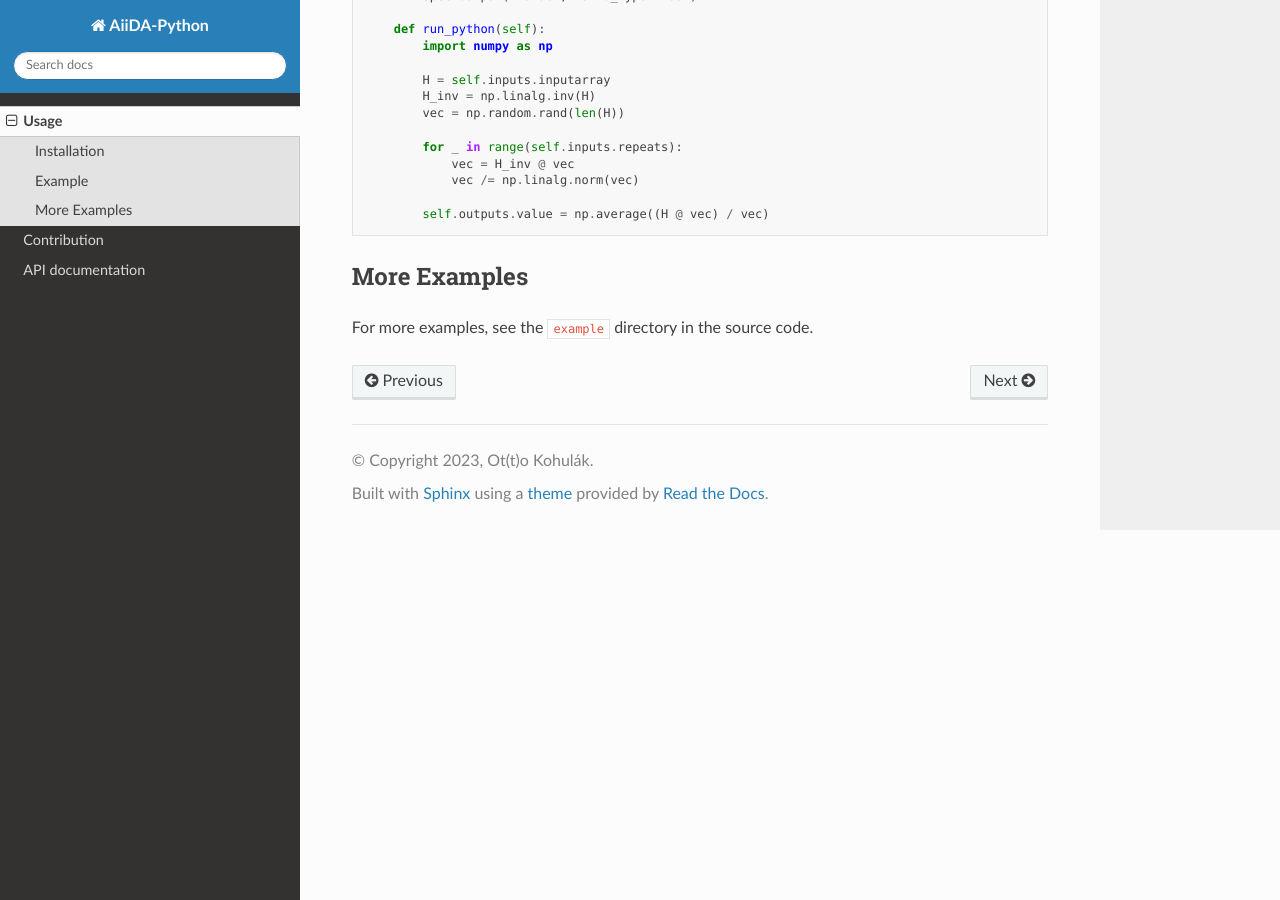
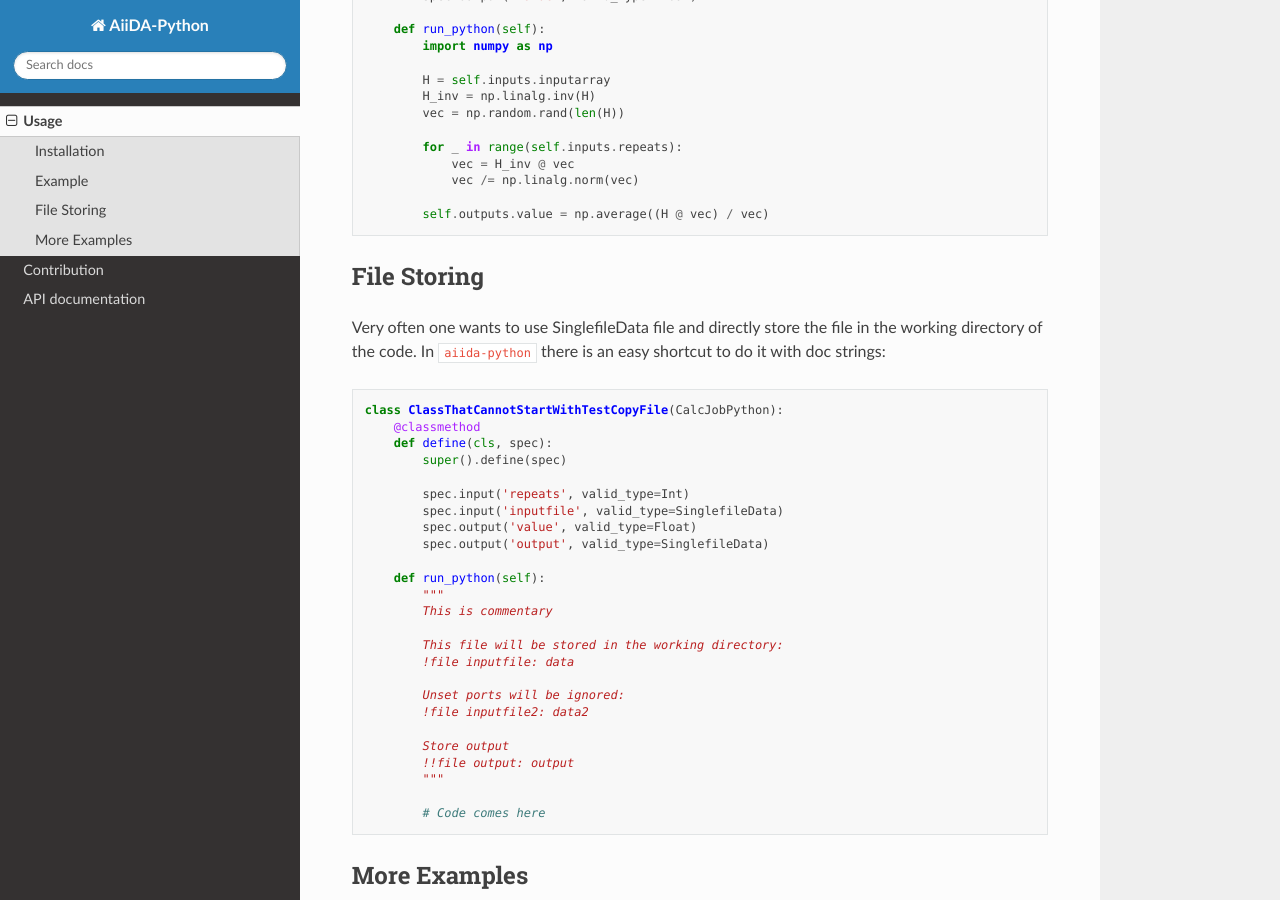
Before and after one commit to addman2/aiida-python, a Sphinx documentation site: the page built from docs/source/usage.rst, in a window 1280 px wide and 900 px high, scrolled down 1116 px. Built offline with Sphinx 7.4.7 and the Read the Docs theme 2.0.0, drawn with Linux system fonts in a browser that asks for light colours.

Commit message:
Update doc: One extra example about storing files (#18)

```diff
--- a/docs/source/index.rst
+++ b/docs/source/index.rst
@@ -14,7 +14,7 @@ Usage of the AiiDA-Python plugin is straightforward. To get started, you need to
 
 It's important to note that the AiiDA-Python plugin is currently in the early stages of development. However, it is actively maintained and continuously improved to provide a reliable and efficient solution for executing Python code on remote computers.
 
-To learn more about using the AiiDA-Python plugin and its capabilities, please refer to the ``usage.rst`` file in this documentation.
+To learn more about using the AiiDA-Python plugin and its capabilities, please refer to the :ref:`usage.rst` file in this documentation.
 
 .. note::
 
--- a/docs/source/usage.rst
+++ b/docs/source/usage.rst
@@ -69,6 +69,41 @@ And therefore the smallest eigenvalue of the original matrix.
 
             self.outputs.value = np.average((H @ vec) / vec)
 
+File Storing
+------------
+
+Very often one wants to use SinglefileData file and directly store the file in the working directory of the code. In ``aiida-python`` there is an easy shortcut to do it with doc strings:
+
+.. code-block:: python
+
+    class ClassThatCannotStartWithTestCopyFile(CalcJobPython):
+        @classmethod
+        def define(cls, spec):
+            super().define(spec)
+
+            spec.input('repeats', valid_type=Int)
+            spec.input('inputfile', valid_type=SinglefileData)
+            spec.output('value', valid_type=Float)
+            spec.output('output', valid_type=SinglefileData)
+
+        def run_python(self):
+            """
+            This is commentary
+
+            This file will be stored in the working directory:
+            !file inputfile: data
+
+            Unset ports will be ignored:
+            !file inputfile2: data2
+
+            Store output
+            !!file output: output
+            """
+
+            # Code comes here
+
+
+
 More Examples
 -------------
 
```
